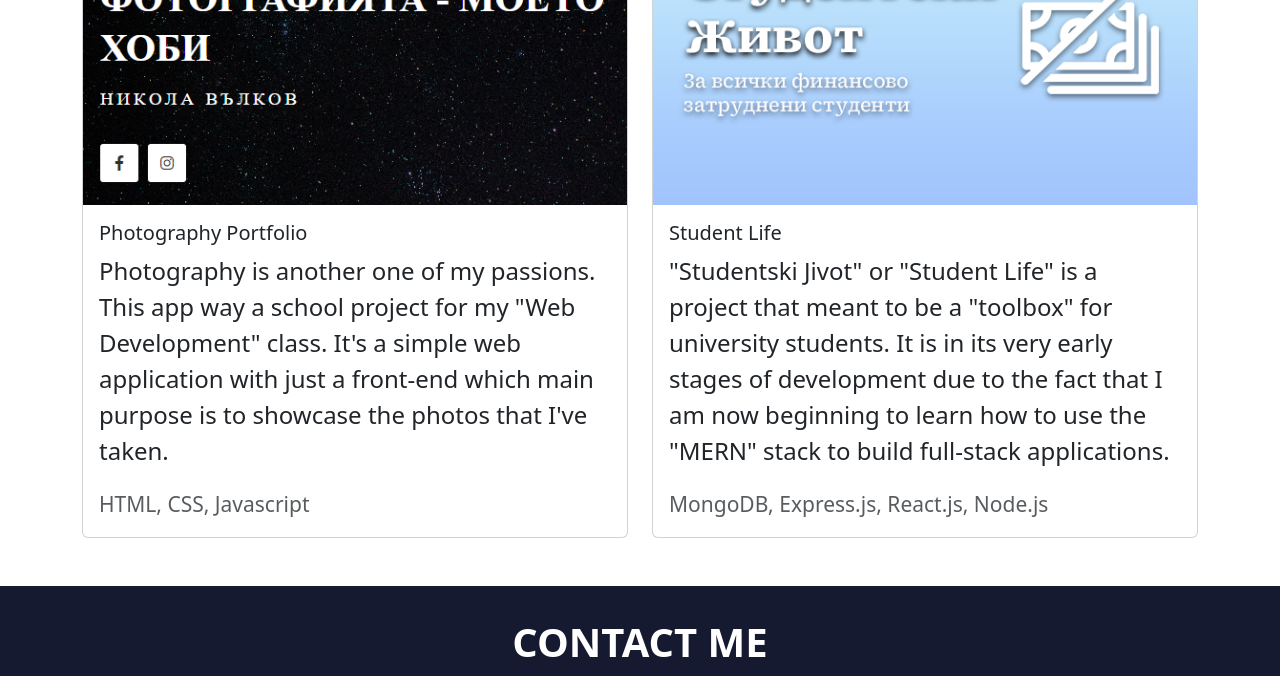
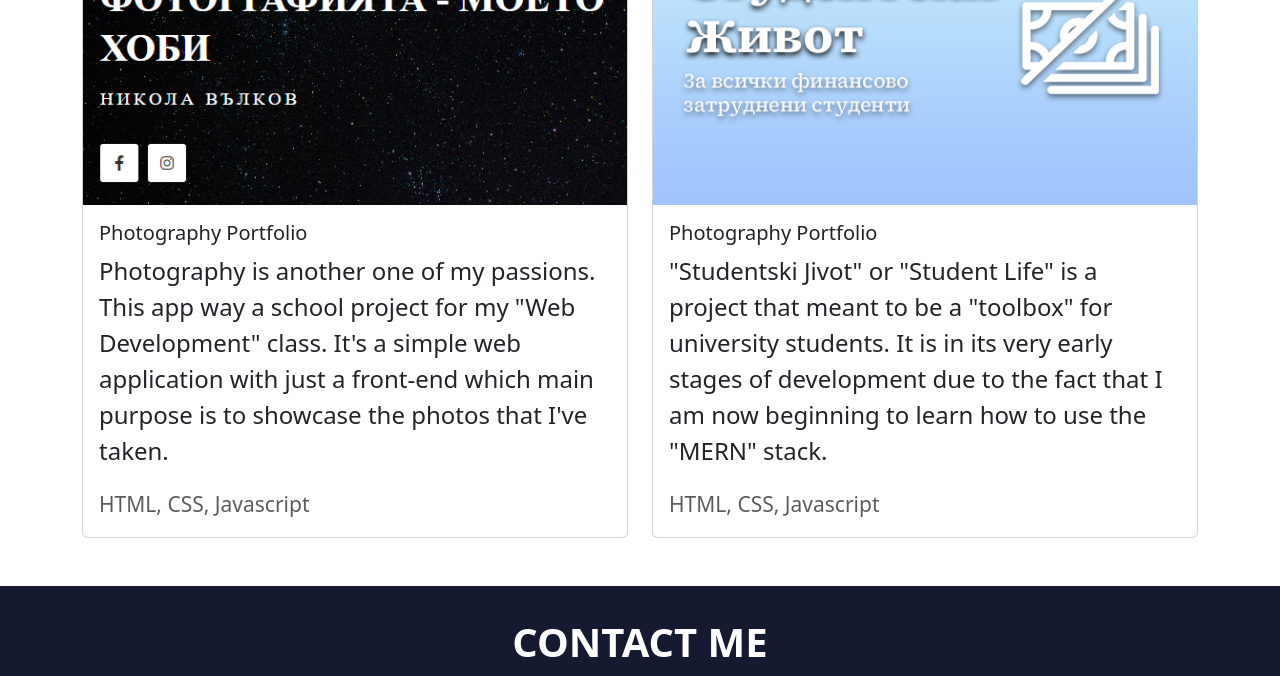
Before and after one commit to NikolaBV/NikolaBV-Inc, a plain HTML site: page index.html in a window 1280 px wide. Shown: the part 2824-3500 px from the top of the page. Drawn offline with nearby package versions, Linux system fonts and the light colour scheme.

```diff
--- a/index.html
+++ b/index.html
@@ -214,18 +214,15 @@
                   alt="Card image cap"
                 />
                 <div class="card-body">
-                  <h5 class="card-title">Student Life</h5>
+                  <h5 class="card-title">Photography Portfolio</h5>
                   <p class="card-text">
                     "Studentski Jivot" or "Student Life" is a project that meant
                     to be a "toolbox" for university students. It is in its very
                     early stages of development due to the fact that I am now
-                    beginning to learn how to use the "MERN" stack to build
-                    full-stack applications.
+                    beginning to learn how to use the "MERN" stack.
                   </p>
                   <p class="card-text">
-                    <small class="text-muted"
-                      >MongoDB, Express.js, React.js, Node.js</small
-                    >
+                    <small class="text-muted">HTML, CSS, Javascript</small>
                   </p>
                 </div>
               </div>
--- a/style.css
+++ b/style.css
@@ -71,6 +71,7 @@ button {
 #projects .projects {
   margin-bottom: 2rem;
 }
+
 #contact-me {
   text-align: center;
   background-color: #161a30;
```
